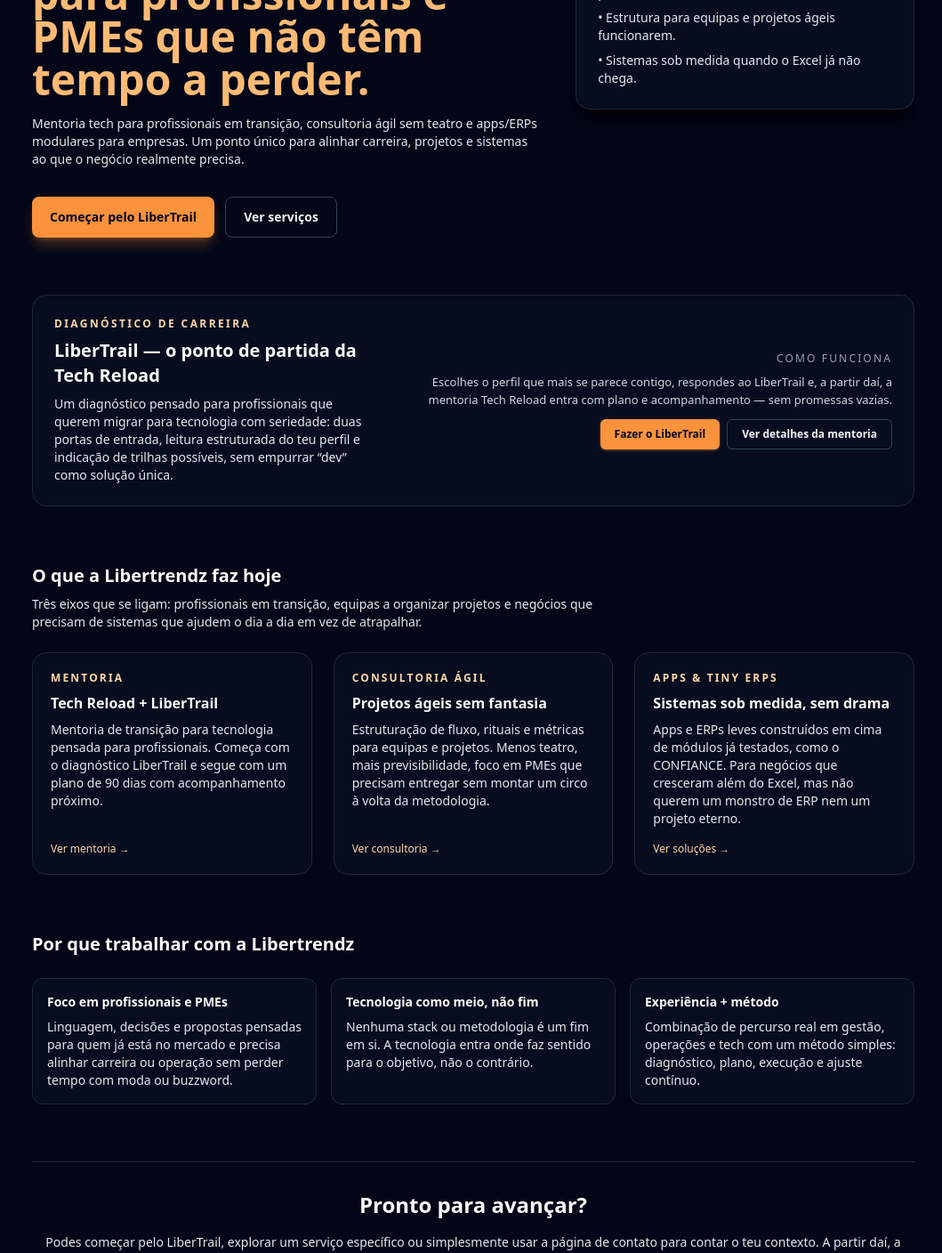
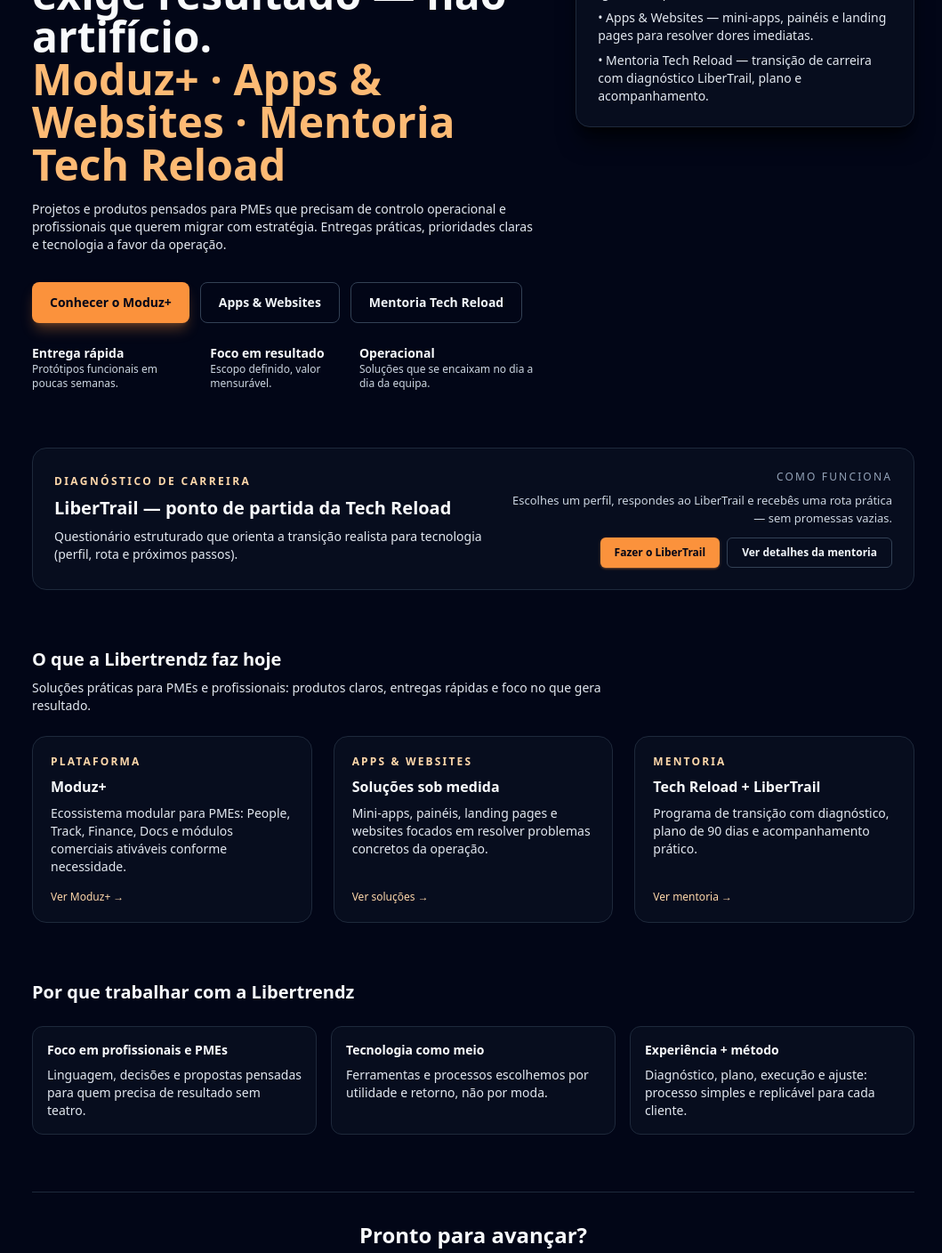
Before and after one commit to libertrendz/libertrendz-site, a Next.js app: page / in a window 1280 px wide. Shown: the part 300-1708 px from the top of the page at 89% size, without its empty margins (108-1167 px from the left). Built offline with nearby package versions, Linux system fonts and the light colour scheme.

Commit message:
Atualizar o page.tsx

```diff
--- a/app/page.tsx
+++ b/app/page.tsx
@@ -1,5 +1,3 @@
-// app/page.tsx
-
 export default function HomePage() {
   return (
     <main className="min-h-[calc(100vh-5rem)] bg-slate-950 text-slate-50">
@@ -10,32 +8,55 @@ export default function HomePage() {
             <p className="text-xs font-semibold uppercase tracking-[0.2em] text-accent-400">
               Libertrendz
             </p>
+
             <h1 className="mt-3 text-3xl font-bold leading-tight md:text-4xl lg:text-5xl">
-              Estratégia, tecnologia e transição de carreira{" "}
+              Soluções digitais e mentoria para quem exige resultado — não artifício.
               <span className="block text-accent-400">
-                para profissionais e PMEs que não têm tempo a perder.
+                Moduz+ · Apps & Websites · Mentoria Tech Reload
               </span>
             </h1>
+
             <p className="mt-4 max-w-xl text-sm text-slate-200">
-              Mentoria tech para profissionais em transição, consultoria ágil
-              sem teatro e apps/ERPs modulares para empresas. Um ponto único
-              para alinhar carreira, projetos e sistemas ao que o negócio
-              realmente precisa.
+              Projetos e produtos pensados para PMEs que precisam de controlo operacional e profissionais que querem migrar com estratégia.
+              Entregas práticas, prioridades claras e tecnologia a favor da operação.
             </p>
 
             <div className="mt-8 flex flex-wrap gap-3">
               <a
-                href="/mentoria#libertrail"
+                href="/moduz"
                 className="inline-flex items-center justify-center rounded-lg bg-accent-500 px-5 py-3 text-sm font-semibold text-slate-950 shadow-lg shadow-accent-500/30 transition hover:bg-accent-400"
               >
-                Começar pelo LiberTrail
+                Conhecer o Moduz+
               </a>
+
               <a
-                href="#servicos"
+                href="/apps"
                 className="inline-flex items-center justify-center rounded-lg border border-slate-700 px-5 py-3 text-sm font-semibold text-slate-100 transition hover:border-slate-500 hover:bg-slate-900/60"
               >
-                Ver serviços
+                Apps & Websites
               </a>
+
+              <a
+                href="/mentoria"
+                className="inline-flex items-center justify-center rounded-lg border border-slate-700 px-5 py-3 text-sm font-semibold text-slate-100 transition hover:border-slate-500 hover:bg-slate-900/60"
+              >
+                Mentoria Tech Reload
+              </a>
+            </div>
+
+            <div className="mt-6 flex gap-6 text-sm text-slate-300">
+              <div>
+                <div className="font-semibold text-slate-50">Entrega rápida</div>
+                <div className="text-xs">Protótipos funcionais em poucas semanas.</div>
+              </div>
+              <div>
+                <div className="font-semibold text-slate-50">Foco em resultado</div>
+                <div className="text-xs">Escopo definido, valor mensurável.</div>
+              </div>
+              <div>
+                <div className="font-semibold text-slate-50">Operacional</div>
+                <div className="text-xs">Soluções que se encaixam no dia a dia da equipa.</div>
+              </div>
             </div>
           </div>
 
@@ -45,13 +66,12 @@ export default function HomePage() {
               Em poucas linhas
             </p>
             <p className="text-sm text-slate-200">
-              A Libertrendz junta gestão, projetos e tecnologia para entregar
-              três coisas muito claras:
+              A Libertrendz junta estratégia, tecnologia e execução para três necessidades claras:
             </p>
             <ul className="mt-4 space-y-2 text-sm text-slate-200">
-              <li>• Direção para profissionais que querem migrar para tech.</li>
-              <li>• Estrutura para equipas e projetos ágeis funcionarem.</li>
-              <li>• Sistemas sob medida quando o Excel já não chega.</li>
+              <li>• Moduz+ — ecossistema modular para PMEs (gestão de pessoas, finance, track, docs e vendas).</li>
+              <li>• Apps & Websites — mini-apps, painéis e landing pages para resolver dores imediatas.</li>
+              <li>• Mentoria Tech Reload — transição de carreira com diagnóstico LiberTrail, plano e acompanhamento.</li>
             </ul>
           </div>
         </div>
@@ -64,23 +84,16 @@ export default function HomePage() {
                 Diagnóstico de carreira
               </p>
               <h2 className="mt-2 text-xl font-semibold text-slate-50">
-                LiberTrail — o ponto de partida da Tech Reload
+                LiberTrail — ponto de partida da Tech Reload
               </h2>
               <p className="mt-2 max-w-2xl text-sm text-slate-200">
-                Um diagnóstico pensado para profissionais que querem migrar para
-                tecnologia com seriedade: duas portas de entrada, leitura
-                estruturada do teu perfil e indicação de trilhas possíveis, sem
-                empurrar “dev” como solução única.
+                Questionário estruturado que orienta a transição realista para tecnologia (perfil, rota e próximos passos).
               </p>
             </div>
             <div className="flex flex-col gap-2 text-sm text-slate-200 md:text-right">
-              <p className="text-xs uppercase tracking-[0.18em] text-slate-400">
-                Como funciona
-              </p>
+              <p className="text-xs uppercase tracking-[0.18em] text-slate-400">Como funciona</p>
               <p className="text-[13px] text-slate-300">
-                Escolhes o perfil que mais se parece contigo, respondes ao
-                LiberTrail e, a partir daí, a mentoria Tech Reload entra com
-                plano e acompanhamento — sem promessas vazias.
+                Escolhes um perfil, respondes ao LiberTrail e recebês uma rota prática — sem promessas vazias.
               </p>
               <div className="mt-1 flex flex-wrap justify-start gap-2 md:justify-end">
                 <a
@@ -104,148 +117,98 @@ export default function HomePage() {
         <section id="servicos" className="space-y-6">
           <div className="flex flex-col gap-2 md:flex-row md:items-end md:justify-between">
             <div>
-              <h2 className="text-xl font-semibold text-slate-50">
-                O que a Libertrendz faz hoje
-              </h2>
+              <h2 className="text-xl font-semibold text-slate-50">O que a Libertrendz faz hoje</h2>
               <p className="mt-2 max-w-2xl text-sm text-slate-200">
-                Três eixos que se ligam: profissionais em transição, equipas a
-                organizar projetos e negócios que precisam de sistemas que
-                ajudem o dia a dia em vez de atrapalhar.
+                Soluções práticas para PMEs e profissionais: produtos claros, entregas rápidas e foco no que gera resultado.
               </p>
             </div>
           </div>
 
           <div className="grid gap-6 md:grid-cols-3">
+            {/* CARD: MODUZ */}
+            <a
+              href="/moduz"
+              className="flex h-full flex-col justify-between rounded-2xl border border-slate-800 bg-slate-900/40 p-5 text-sm transition hover:border-accent-400 hover:bg-slate-900/70"
+            >
+              <div>
+                <p className="text-xs font-semibold uppercase tracking-[0.18em] text-accent-300">Plataforma</p>
+                <h3 className="mt-2 text-base font-semibold text-slate-50">Moduz+</h3>
+                <p className="mt-2 text-slate-200">
+                  Ecossistema modular para PMEs: People, Track, Finance, Docs e módulos comerciais ativáveis conforme necessidade.
+                </p>
+              </div>
+              <span className="mt-4 text-xs text-accent-300">Ver Moduz+ →</span>
+            </a>
+
+            {/* CARD: APPS & WEBSITES */}
+            <a
+              href="/apps"
+              className="flex h-full flex-col justify-between rounded-2xl border border-slate-800 bg-slate-900/40 p-5 text-sm transition hover:border-accent-400 hover:bg-slate-900/70"
+            >
+              <div>
+                <p className="text-xs font-semibold uppercase tracking-[0.18em] text-accent-300">Apps & Websites</p>
+                <h3 className="mt-2 text-base font-semibold text-slate-50">Soluções sob medida</h3>
+                <p className="mt-2 text-slate-200">
+                  Mini-apps, painéis, landing pages e websites focados em resolver problemas concretos da operação.
+                </p>
+              </div>
+              <span className="mt-4 text-xs text-accent-300">Ver soluções →</span>
+            </a>
+
             {/* CARD: MENTORIA */}
             <a
               href="/mentoria"
               className="flex h-full flex-col justify-between rounded-2xl border border-slate-800 bg-slate-900/40 p-5 text-sm transition hover:border-accent-400 hover:bg-slate-900/70"
             >
               <div>
-                <p className="text-xs font-semibold uppercase tracking-[0.18em] text-accent-300">
-                  Mentoria
-                </p>
-                <h3 className="mt-2 text-base font-semibold text-slate-50">
-                  Tech Reload + LiberTrail
-                </h3>
+                <p className="text-xs font-semibold uppercase tracking-[0.18em] text-accent-300">Mentoria</p>
+                <h3 className="mt-2 text-base font-semibold text-slate-50">Tech Reload + LiberTrail</h3>
                 <p className="mt-2 text-slate-200">
-                  Mentoria de transição para tecnologia pensada para
-                  profissionais. Começa com o diagnóstico LiberTrail e segue com
-                  um plano de 90 dias com acompanhamento próximo.
+                  Programa de transição com diagnóstico, plano de 90 dias e acompanhamento prático.
                 </p>
               </div>
-              <span className="mt-4 text-xs text-accent-300">
-                Ver mentoria →
-              </span>
-            </a>
-
-            {/* CARD: CONSULTORIA ÁGIL */}
-            <a
-              href="/agile"
-              className="flex h-full flex-col justify-between rounded-2xl border border-slate-800 bg-slate-900/40 p-5 text-sm transition hover:border-accent-400 hover:bg-slate-900/70"
-            >
-              <div>
-                <p className="text-xs font-semibold uppercase tracking-[0.18em] text-accent-300">
-                  Consultoria Ágil
-                </p>
-                <h3 className="mt-2 text-base font-semibold text-slate-50">
-                  Projetos ágeis sem fantasia
-                </h3>
-                <p className="mt-2 text-slate-200">
-                  Estruturação de fluxo, rituais e métricas para equipas e
-                  projetos. Menos teatro, mais previsibilidade, foco em PMEs que
-                  precisam entregar sem montar um circo à volta da metodologia.
-                </p>
-              </div>
-              <span className="mt-4 text-xs text-accent-300">
-                Ver consultoria →
-              </span>
-            </a>
-
-            {/* CARD: APPS & ERPs */}
-            <a
-              href="/apps"
-              className="flex h-full flex-col justify-between rounded-2xl border border-slate-800 bg-slate-900/40 p-5 text-sm transition hover:border-accent-400 hover:bg-slate-900/70"
-            >
-              <div>
-                <p className="text-xs font-semibold uppercase tracking-[0.18em] text-accent-300">
-                  Apps & Tiny ERPs
-                </p>
-                <h3 className="mt-2 text-base font-semibold text-slate-50">
-                  Sistemas sob medida, sem drama
-                </h3>
-                <p className="mt-2 text-slate-200">
-                  Apps e ERPs leves construídos em cima de módulos já testados,
-                  como o CONFIANCE. Para negócios que cresceram além do Excel,
-                  mas não querem um monstro de ERP nem um projeto eterno.
-                </p>
-              </div>
-              <span className="mt-4 text-xs text-accent-300">
-                Ver soluções →
-              </span>
+              <span className="mt-4 text-xs text-accent-300">Ver mentoria →</span>
             </a>
           </div>
         </section>
 
         {/* POR QUE LIBERTRENDZ */}
         <section className="space-y-6">
-          <h2 className="text-xl font-semibold text-slate-50">
-            Por que trabalhar com a Libertrendz
-          </h2>
+          <h2 className="text-xl font-semibold text-slate-50">Por que trabalhar com a Libertrendz</h2>
           <div className="grid gap-4 md:grid-cols-3">
             <div className="rounded-xl border border-slate-800 bg-slate-900/40 p-4 text-sm text-slate-200">
-              <p className="mb-2 font-semibold text-slate-50">
-                Foco em profissionais e PMEs
-              </p>
-              <p>
-                Linguagem, decisões e propostas pensadas para quem já está no
-                mercado e precisa alinhar carreira ou operação sem perder tempo
-                com moda ou buzzword.
-              </p>
+              <p className="mb-2 font-semibold text-slate-50">Foco em profissionais e PMEs</p>
+              <p>Linguagem, decisões e propostas pensadas para quem precisa de resultado sem teatro.</p>
             </div>
             <div className="rounded-xl border border-slate-800 bg-slate-900/40 p-4 text-sm text-slate-200">
-              <p className="mb-2 font-semibold text-slate-50">
-                Tecnologia como meio, não fim
-              </p>
-              <p>
-                Nenhuma stack ou metodologia é um fim em si. A tecnologia entra
-                onde faz sentido para o objetivo, não o contrário.
-              </p>
+              <p className="mb-2 font-semibold text-slate-50">Tecnologia como meio</p>
+              <p>Ferramentas e processos escolhemos por utilidade e retorno, não por moda.</p>
             </div>
             <div className="rounded-xl border border-slate-800 bg-slate-900/40 p-4 text-sm text-slate-200">
-              <p className="mb-2 font-semibold text-slate-50">
-                Experiência + método
-              </p>
-              <p>
-                Combinação de percurso real em gestão, operações e tech com um
-                método simples: diagnóstico, plano, execução e ajuste contínuo.
-              </p>
+              <p className="mb-2 font-semibold text-slate-50">Experiência + método</p>
+              <p>Diagnóstico, plano, execução e ajuste: processo simples e replicável para cada cliente.</p>
             </div>
           </div>
         </section>
 
         {/* CTA FINAL */}
         <section className="space-y-4 border-t border-slate-800 pt-8 text-center">
-          <h2 className="text-2xl font-semibold text-slate-50">
-            Pronto para avançar?
-          </h2>
+          <h2 className="text-2xl font-semibold text-slate-50">Pronto para avançar?</h2>
           <p className="text-sm text-slate-200">
-            Podes começar pelo LiberTrail, explorar um serviço específico ou
-            simplesmente usar a página de contato para contar o teu contexto. A
-            partir daí, a conversa fica séria e orientada para decisão.
+            Começa por conhecer o Moduz+, explorar uma solução rápida ou fazer o LiberTrail — a conversa começa prática.
           </p>
           <div className="mt-4 flex flex-wrap justify-center gap-3">
             <a
-              href="/mentoria#libertrail-perfis"
+              href="/moduz"
               className="inline-flex items-center justify-center rounded-lg bg-accent-500 px-5 py-3 text-sm font-semibold text-slate-950 shadow-lg shadow-accent-500/30 transition hover:bg-accent-400"
             >
-              Começar pelo LiberTrail
+              Conhecer o Moduz+
             </a>
             <a
-              href="/sobre"
+              href="/apps"
               className="inline-flex items-center justify-center rounded-lg border border-slate-700 px-5 py-3 text-sm font-semibold text-slate-100 transition hover:border-slate-500 hover:bg-slate-900/60"
             >
-              Saber mais sobre a Libertrendz
+              Ver Apps & Websites
             </a>
             <a
               href="/contato"
```
